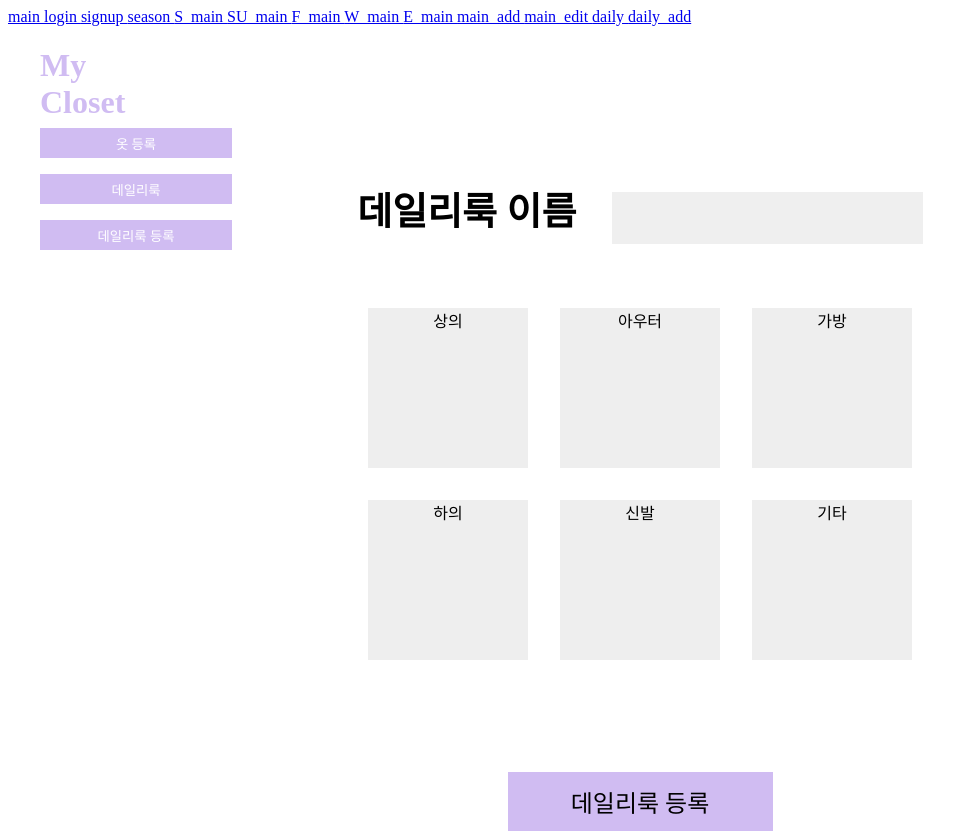
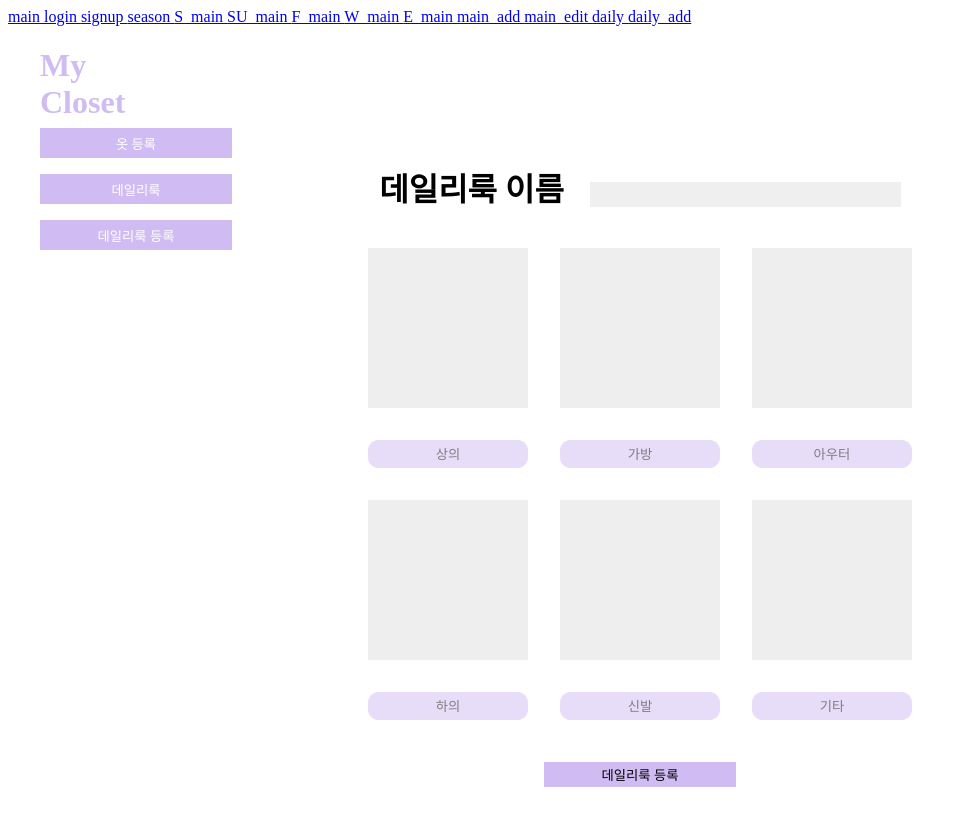
Before and after one commit to baeksehee/SKHUFP_Frontend, a Next.js app: page /d_add in a window 1280 px wide. Shown: the whole page, without its empty margins (0-978 px from the left). After the commit the page ends 800 px from the top, so only its background shows below. Built offline with nearby package versions, Linux system fonts and the light colour scheme; a web font is replaced by a local one.

Commit message:
style: style 완료

```diff
--- a/src/pages/d_add.tsx
+++ b/src/pages/d_add.tsx
@@ -8,17 +8,29 @@ export default function D_add() {
       <Container>
         <StyledForm>
           {" "}
-          <StyledH3>
-            <StyledSpan>데일리룩 이름</StyledSpan> <StyledInput></StyledInput>
-          </StyledH3>
-          <StyledDiv>
-            <TopDiv>상의</TopDiv>
-            <OuterDiv>아우터</OuterDiv>
-            <BagDiv>가방</BagDiv>
-            <ButtonDiv>하의</ButtonDiv>
-            <ShoesDiv>신발</ShoesDiv>
-            <EtcDiv>기타</EtcDiv>
-          </StyledDiv>
+          <h1>
+            <span>데일리룩 이름</span>
+            <StyledInput />
+          </h1>
+          <Container2>
+                    <StyledGrid>
+                        <Item />
+                        <Item />
+                        <Item />
+                        <StyledName>상의</StyledName>
+                        <StyledName>가방</StyledName>
+                        <StyledName>아우터</StyledName>
+                    </StyledGrid>
+                    <StyledGrid>
+                        <Item />
+                        <Item />
+                        <Item />
+                        <StyledName>하의</StyledName>
+                        <StyledName>신발</StyledName>
+                        <StyledName>기타</StyledName>
+                    </StyledGrid>
+                </Container2>
+
           <StyledButton>데일리룩 등록</StyledButton>
         </StyledForm>
       </Container>
@@ -32,16 +44,6 @@ const Container = styled.div`
   align-items: center;
 `;
 
-const StyledH3 = styled.h3`
-  font-size: 38px;
-
-  margin-bottom: 6vh;
-`;
-
-const StyledSpan = styled.span`
-  margin-right: 2vw;
-`;
-
 const StyledForm = styled.form`
   display: flex;
   flex-direction: column;
@@ -51,78 +53,57 @@ const StyledForm = styled.form`
 
 const StyledInput = styled.input`
   width: 24vw;
-  height: 50px;
+  height: 23px;
+  margin-left: 2vw;
 
   font-size: 20px;
 
   background-color: #efefef;
   border: none;
+  outline: none;
 `;
 
-const StyledDiv = styled.div`
-  //components의 Grid.tsx
-  display: grid;
-  grid-template-columns: 15vw 15vw 15vw;
-  grid-template-rows: 15vw 15vw;
+const Container2 = styled.div`
+display: flex;
+flex-direction: column;
+justify-content: center;
+align-items: center;
 `;
 
-const TopDiv = styled.div`
-  margin: 1rem;
-
-  text-align: center;
-
-  background-color: #eeeeee;
+const StyledGrid = styled.div`
+display: grid;
+grid-template-columns: 15vw 15vw 15vw;
+grid-template-rows: 15vw 60px;
 `;
 
-const OuterDiv = styled.div`
-  margin: 1rem;
+const Item = styled.div`
+margin: 1rem;
 
-  text-align: center;
-
-  background-color: #eeeeee;
+background-color: #eeeeee;
 `;
 
-const BagDiv = styled.div`
-  margin: 1rem;
+const StyledName = styled.button`
+margin: 1rem;
 
-  text-align: center;
-
-  background-color: #eeeeee;
-`;
-
-const ButtonDiv = styled.div`
-  margin: 1rem;
-
-  text-align: center;
-
-  background-color: #eeeeee;
-`;
-
-const ShoesDiv = styled.div`
-  margin: 1rem;
-
-  text-align: center;
-
-  background-color: #eeeeee;
-`;
-
-const EtcDiv = styled.div`
-  margin: 1rem;
-
-  text-align: center;
-
-  background-color: #eeeeee;
+border: 1px solid #d0bcf2;
+border-radius: 10px;
+background-color: #d0bcf2;
+opacity: 0.5;
+cursor: pointer;
 `;
 
 const StyledButton = styled.button`
-  margin-top: 12vh;
+  margin-top: 2em;
 
-  width: 265px;
-  height: 59px;
+  width: 15vw;
+  height: 25px;
 
   background-color: #d0bcf2;
+  border: 1px solid #d0bcf2;
+  cursor: pointer;
 
-  font-size: 24px;
-
-  border: none;
+  &:hover {
+    color: #d0bcf2;
+    background-color: white;
+  }
 `;
```
Also changed, not shown: src/pages/m_add.tsx (+22 -13 lines), src/pages/m_edit.tsx (+39 -27 lines).
